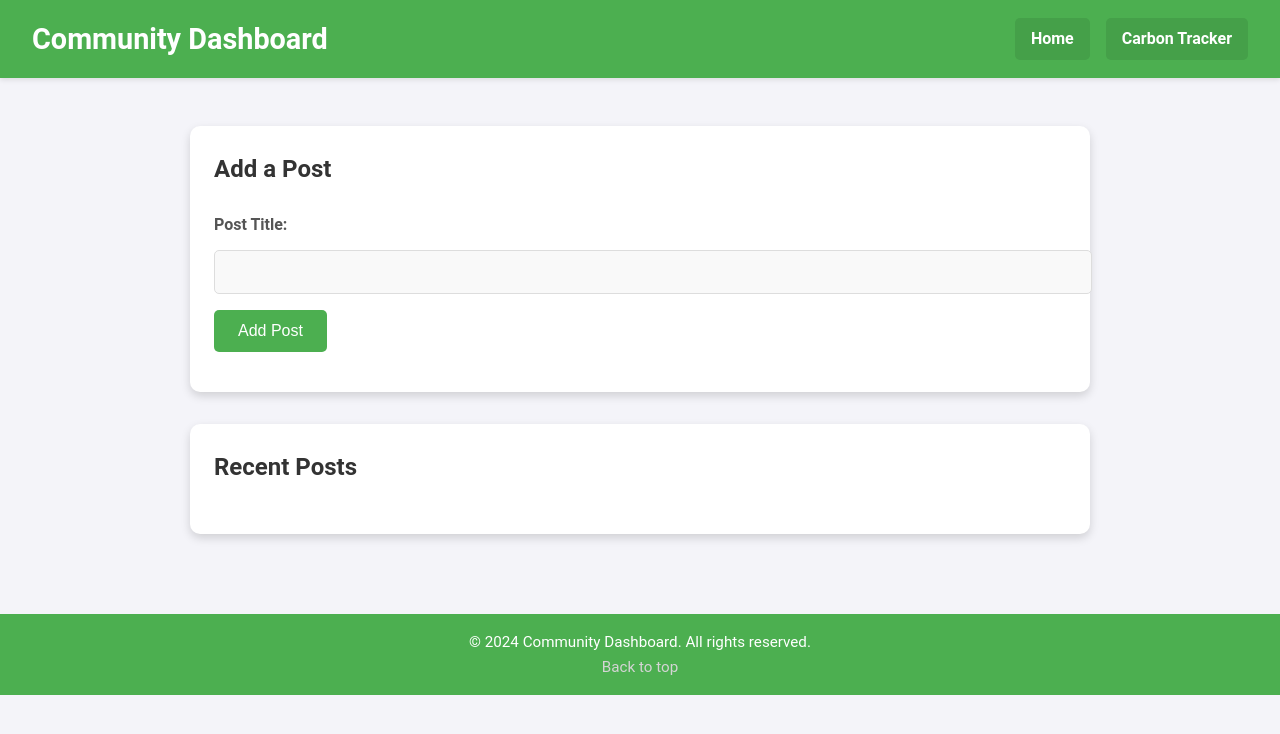
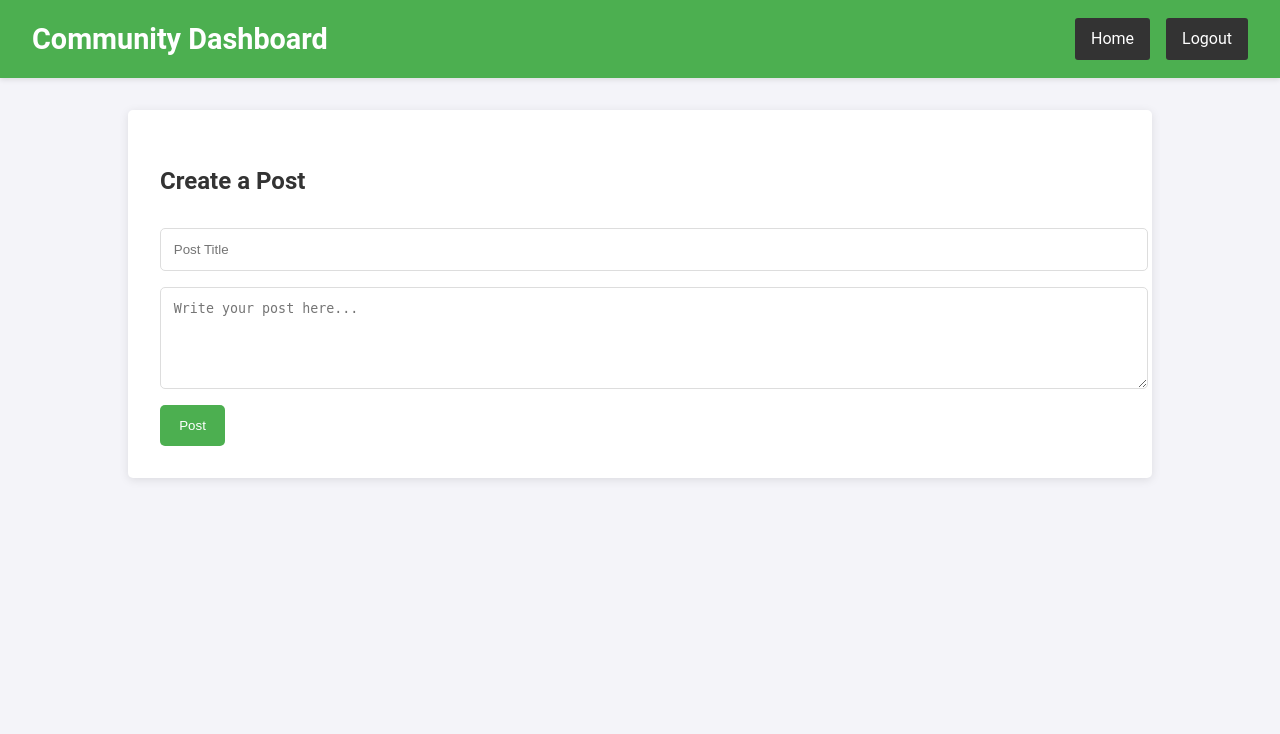
Before and after one commit to rajashekarbumandla/Weather_and_Airquality-Monitoring-Application, a Flask app: page /community in a window 1280 px wide. Shown: the top 734 px of the page. Run offline with Flask 3, Linux system fonts and the light colour scheme.

Commit message:
community.html

```diff
--- a/templates/community.html
+++ b/templates/community.html
@@ -36,233 +36,161 @@
         }
 
         .nav-button {
+            background-color: #333;
             color: white;
+            padding: 0.5rem 1rem;
             text-decoration: none;
-            padding: 0.5rem 1rem;
-            border-radius: 5px;
-            background-color: #45a049;
-            font-weight: bold;
-            transition: all 0.3s ease;
+            border-radius: 3px;
+            transition: background-color 0.3s;
         }
 
         .nav-button:hover {
-            background-color: #398a3b;
-            transform: scale(1.05);
+            background-color: #555;
         }
 
-        .community-section {
-            max-width: 900px;
+        .container {
+            width: 80%;
             margin: 2rem auto;
-            padding: 1rem;
         }
 
-        .community-card {
-            background-color: white;
-            border-radius: 10px;
-            box-shadow: 0 4px 10px rgba(0, 0, 0, 0.15);
-            padding: 1.5rem;
+        .post-form {
+            background-color: #fff;
+            padding: 2rem;
+            box-shadow: 0 2px 10px rgba(0, 0, 0, 0.1);
+            border-radius: 5px;
             margin-bottom: 2rem;
-            transition: transform 0.2s ease;
         }
 
-        .community-card:hover {
-            transform: translateY(-5px);
+        .post-form input, .post-form textarea {
+            width: 100%;
+            padding: 0.8rem;
+            margin: 0.5rem 0;
+            border: 1px solid #ddd;
+            border-radius: 5px;
         }
 
-        h3 {
-            margin-top: 0;
-            font-size: 1.5rem;
-            color: #333;
+        .post-form button {
+            background-color: #4CAF50;
+            color: white;
+            padding: 0.8rem 1.2rem;
+            border: none;
+            border-radius: 5px;
+            cursor: pointer;
+            transition: background-color 0.3s;
         }
 
-        .form-group {
-            margin-bottom: 1rem;
+        .post-form button:hover {
+            background-color: #45a049;
         }
 
-        label {
-            display: block;
-            margin-bottom: 0.5rem;
-            font-weight: bold;
-            color: #555;
+        .post {
+            background-color: white;
+            padding: 2rem;
+            box-shadow: 0 2px 5px rgba(0, 0, 0, 0.1);
+            margin-bottom: 2rem;
+            border-radius: 5px;
         }
 
-        input[type="text"], textarea {
-            width: 100%;
-            padding: 0.75rem;
-            margin-top: 0.25rem;
-            border: 1px solid #ddd;
-            border-radius: 5px;
-            font-size: 1rem;
-            background-color: #f9f9f9;
+        .post-header {
+            display: flex;
+            justify-content: space-between;
+            align-items: center;
         }
 
-        input[type="text"]:focus, textarea:focus {
-            border-color: #4CAF50;
-            background-color: #fff;
-            outline: none;
+        .post-header h2 {
+            margin: 0;
         }
 
-        button {
+        .post-footer {
+            display: flex;
+            justify-content: space-between;
+            margin-top: 1rem;
+        }
+
+        .comment-form {
+            display: flex;
+            gap: 1rem;
+            margin-top: 1.5rem;
+        }
+
+        .comment-form input {
+            flex-grow: 1;
+        }
+
+        .comment {
+            background-color: #f9f9f9;
+            padding: 1rem;
+            margin-top: 1rem;
+            border-radius: 5px;
+        }
+
+        .comment-header {
+            font-weight: bold;
+        }
+
+        .like-btn {
             background-color: #4CAF50;
             color: white;
-            padding: 0.75rem 1.5rem;
+            padding: 0.5rem 1rem;
             border: none;
             border-radius: 5px;
-            font-size: 1rem;
             cursor: pointer;
-            transition: background-color 0.3s ease, transform 0.2s ease;
         }
 
-        button:hover {
-            background-color: #398a3b;
-            transform: scale(1.05);
-        }
-
-        .community-list {
-            list-style: none;
-            padding: 0;
-        }
-
-        .community-item {
-            border-bottom: 1px solid #ddd;
-            padding: 1rem 0;
-        }
-
-        .community-item:last-child {
-            border-bottom: none;
-        }
-
-        .likes-comments {
-            display: flex;
-            align-items: center;
-            gap: 0.5rem;
-            margin-top: 0.5rem;
-        }
-
-        .likes-comments span {
-            font-size: 0.9rem;
-            color: #666;
-        }
-
-        .like-button, .comment-button {
-            background-color: #4CAF50;
-            color: white;
-            border: none;
-            padding: 0.25rem 0.5rem;
-            border-radius: 5px;
-            font-size: 0.9rem;
-            cursor: pointer;
-            transition: all 0.3s ease;
-        }
-
-        .like-button:hover, .comment-button:hover {
-            background-color: #398a3b;
-            transform: scale(1.1);
-        }
-
-        ul {
-            padding-left: 1rem;
-        }
-
-        ul li {
-            margin-bottom: 0.5rem;
-            font-size: 0.95rem;
-        }
-
-        textarea {
-            margin-top: 0.5rem;
-            resize: vertical;
-            min-height: 100px;
-            font-size: 1rem;
-        }
-
-        footer {
-            text-align: center;
-            padding: 1rem;
-            margin-top: 2rem;
-            background-color: #4CAF50;
-            color: white;
-            font-size: 0.95rem;
-        }
-
-        footer a {
-            color: #d4d4d4;
-            text-decoration: none;
-        }
-
-        footer a:hover {
-            text-decoration: underline;
+        .like-btn:hover {
+            background-color: #45a049;
         }
     </style>
 </head>
 <body>
+
     <header>
         <h1>Community Dashboard</h1>
         <nav>
             <a href="{{ url_for('home') }}" class="nav-button">Home</a>
-            <a href="{{ url_for('carbon_tracker') }}" class="nav-button">Carbon Tracker</a>
+            <a href="{{ url_for('logout') }}" class="nav-button">Logout</a>
         </nav>
     </header>
 
-    <div class="community-section">
-        <!-- Add a Post -->
-        <div class="community-card">
-            <h3>Add a Post</h3>
+    <div class="container">
+        <div class="post-form">
+            <h2>Create a Post</h2>
             <form action="/community" method="POST">
-                <div class="form-group">
-                    <label for="post-title">Post Title:</label>
-                    <input type="text" id="post-title" name="title" required>
-                </div>
-                <div class="form-group">
-                    <button type="submit">Add Post</button>
-                </div>
+                <input type="text" name="title" placeholder="Post Title" required>
+                <textarea name="content" rows="5" placeholder="Write your post here..." required></textarea>
+                <button type="submit">Post</button>
             </form>
         </div>
 
-
-
-
-        <!-- List of Posts -->
-        <div class="community-card">
-            <h3>Recent Posts</h3>
-            <ul class="community-list">
         {% for post in posts %}
-                <li class="community-item">
-                    <h4>{{ post.title }}</h4>
-                    <div class="posted-by">Posted by: <strong>{{ post.username }}</strong> at {{ post.created_at }}</div>
-                    <div class="likes-comments">
-                        <form action="/like_post/{{ post.id }}" method="POST" style="display: inline;">
-                            <button type="submit" class="like-button">Like</button>
+        <div class="post">
+            <div class="post-header">
+                <h2>{{ post.title }}</h2>
+                <!-- Like Button with POST method -->
+                <form action="{{ url_for('like_post', post_id=post.id) }}" method="POST">
+                    <button type="submit" class="like-btn">Like ({{ post.likes }})</button>
                 </form>
-                        <span>{{ post.likes }} Likes</span>
+            </div>
+            <p>{{ post.content }}</p>
+            <div class="post-footer">
+                <p>By {{ post.username }} on {{ post.created_at.strftime('%Y-%m-%d %H:%M:%S') }}</p>
+                <form class="comment-form" action="/add_comment/{{ post.id }}" method="POST">
+                    <input type="text" name="content" placeholder="Add a comment..." required>
+                    <button type="submit">Comment</button>
+                </form>
             </div>
 
-
-                    <!-- Comments -->
-                    <div>
-                        <h5>Comments:</h5>
-                        <ul>
             {% for comment in post.comments %}
-                            <li>
-                                <strong>{{ comment.username }}:</strong> {{ comment.content }}
-                            </li>
+            <div class="comment">
+                <div class="comment-header">
+                    <strong>{{ comment.username }}</strong> - {{ comment.created_at.strftime('%Y-%m-%d %H:%M:%S') }}
+                </div>
+                <p>{{ comment.content }}</p>
+            </div>
             {% endfor %}
-                        </ul>
-                        <form action="/add_comment/{{ post.id }}" method="POST">
-                            <textarea name="content" placeholder="Add a comment..." required></textarea>
-                            <button type="submit" class="comment-button">Submit Comment</button>
-                        </form>
         </div>
-                </li>
         {% endfor %}
-            </ul>
-        </div>
     </div>
 
-    <footer>
-        &copy; 2024 Community Dashboard. All rights reserved.
-        <br>
-        <a href="#top">Back to top</a>
-    </footer>
 </body>
 </html>
```
Lines whose indentation alone changed are shown as unchanged.
